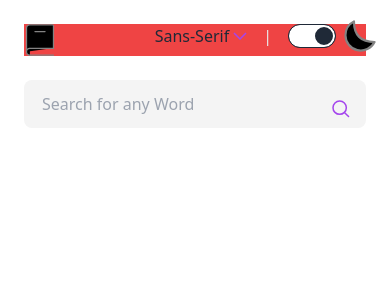
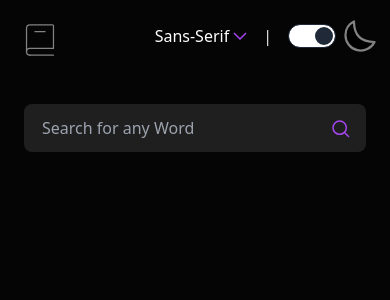
Before and after one commit to Coltensiemer/dictionary-web-app, a React (Vite) app: page / in a window 390 px wide. Shown: the top 300 px of the page. Built offline with nearby package versions, Linux system fonts and the light colour scheme.

Commit message:
edit styles and responsiveness

```diff
--- a/src/App.tsx
+++ b/src/App.tsx
@@ -15,10 +15,6 @@ function App() {
 
   }
 
-  console.log(isDarkModeTheme)
-  console.log(darkModeHandle)
-
-
   // Handle DOM for font familys
   function handleFontFamily(select: string) {
     setFontFamily(select);
@@ -26,7 +22,7 @@ function App() {
   }
 
   return (
-    <div className="flex flex-col justify-center mx-6">
+    <div className="flex flex-col justify-center  dark:bg-red-500">
       <div className={darkModeHandle}>
       <Navbar
       handleFontFamily={handleFontFamily}
--- a/src/components/Navbar.tsx
+++ b/src/components/Navbar.tsx
@@ -26,7 +26,7 @@ export default function Navbar(props: Props) {
   function DropDown() {
 
     return (
-      <div className="absolute z-10 mt-8 p-6  bg-white shadow-xl transition ease-in-out duration-700 ">
+      <div className="absolute z-10 mt-8 p-6  bg-white dark:bg-black-primary dark:text-white shadow-xl dark:shadow-purple-primary transition ease-in-out duration-700 ">
         <ol className=" self-start flex flex-col gap-2">
           <li
             onClick={() => props.handleFontFamily("sans-serif")}
@@ -72,7 +72,7 @@ export default function Navbar(props: Props) {
       <div className="flex justify-around gap-4">
         <div className="w-32 flex flex-col">
           <div className="flex self-end gap-1">
-            <p className="capitalize">{props.isFontFamily}</p>
+            <p className="capitalize dark:text-white">{props.isFontFamily}</p>
             <button onClick={() => setOpen(!isOpen)}>
               <img src={DownArrow} className="h-2 relative" />
             </button>
@@ -86,7 +86,7 @@ export default function Navbar(props: Props) {
   }
 
   return (
-    <div className="flex justify-between my-6 dark:bg-red-500 ">
+    <div className="flex justify-between py-6 px-6 dark:bg-black-primary ">
       <img src={Logo} className="h-8 w-8"  />
       <Font />
     </div>
--- a/src/components/Search.tsx
+++ b/src/components/Search.tsx
@@ -76,18 +76,18 @@ export default function Searchbar() {
 
 
   return (
-    <div>
-      <div className="pb-10">
-        <form onSubmit={submitWord}>
+    <div className="dark:bg-black-primary dark:text-white h-screen p-6 md:px-10 lg:px-80 overflow-y-auto">
+      <div className="pb-10 ">
+        <form onSubmit={submitWord} className="relative">
           <input
             type="text"
             placeholder="Search for any Word"
-            className=" relative input w-full bg-grey-light text:grey-2d outline-none border-2 border-transparent active:border-purple-primary  round-md"
+            className=" relative input w-full bg-grey-light dark:bg-black-secondary dark:text-white text:grey-2d outline-none border-2 border-transparent active:border-purple-primary  round-md"
             onChange={(e) => setWord(e.target.value)}
             // value={isData}
           />
           <button type="submit" className="">
-            <img src={SearchSvg} className="absolute right-10 top-[100px]" />
+            <img src={SearchSvg} className="absolute z-10 right-4 top-4" />
           </button>
         </form>
         {isError == true && (
@@ -106,7 +106,7 @@ export default function Searchbar() {
         </div>
       ) : (
         /// If there is a defination
-        <ul>
+        <ul className="overflow-hidden">
           {isData.map((data) => (
             <li key={uuid()}>
               <div className="flex justify-between">
@@ -122,33 +122,33 @@ export default function Searchbar() {
                   <img className="w-14 cursor-pointer" src={PlayIcon} alt="Play Speech" />
                 </button>
               </div>
-              <p className="text-2x relative bottom-6 tracking-widest text-purple-primary pt-2 ">
+              <p className="text-2x lg:text-2xl relative bottom-6 md:bottom-0 tracking-widest text-purple-primary pt-2 ">
                 {data.phonetic}
               </p>
 
               <ul>
                 {data.meanings.map((meaning) => (
                   <li key={uuid()}>
-                    <h3 className="text-xl font-bold  italic ">
+                    <h3 className=" md:text-lg  font-bold  italic py-6 ">
                       {meaning.partOfSpeech}
                     </h3>
                     <ul className="marker:text-purple-primary">
-                      <h3 className="pb-4 text-grey-primary">Meaning</h3>
+                      <h3 className="pb-4 text-grey-primary  md:text-lg">Meaning</h3>
                       {meaning.definitions.map((definition) => (
                         <ul
-                          className="list-disc  mx-6 md:mx-10 py-3"
+                          className="list-disc  mx-6 md:mx-10  md:text-lg py-3"
                           key={definition.definition}
                         >
                           <li>{definition.definition}</li>
                         </ul>
                       ))}
-                      <div className="flex ">
+                      <div className=" pt-6 grid grid-cols-3 gap-4">
                         {meaning.synonyms.length >= 1 && (
-                          <h4 className="pr-6 text-grey-primary">Synonyms</h4>
+                          <h4 className=" text-grey-primary ">Synonyms</h4>
                         )}
                         {meaning.synonyms.map((sym) => (
                           <ul key={uuid()}>
-                            <li className="text-purple-primary">{sym}</li>
+                            <li className="text-purple-primary font-bold">{sym}</li>
                           </ul>
                         ))}
                       </div>
--- a/src/styles/App.css
+++ b/src/styles/App.css
@@ -1,7 +1,3 @@
 @tailwind base;
 @tailwind components;
 @tailwind utilities;
-
-/* * {
-	font-family: sans-serif;
-} */
--- a/tailwind.config.js
+++ b/tailwind.config.js
@@ -13,7 +13,9 @@ export default {
         'grey-primary': '#757575',
         'grey-medium': '#E9E9E9',
         'grey-light':'#f4f4f4',
-        'grey-2d': '#2d2d2d'
+        'grey-2d': '#2d2d2d',
+        'black-primary': '#050505',
+        'black-secondary': '#1F1F1F'
       },
     },
   },
```
Also changed, not shown: src/assets/images/logo.svg.
